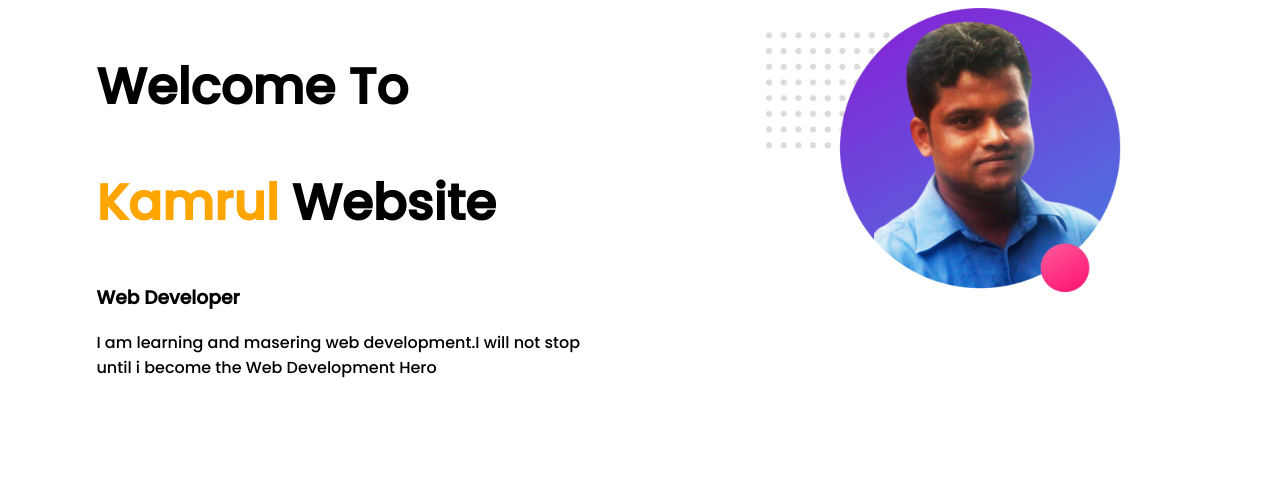
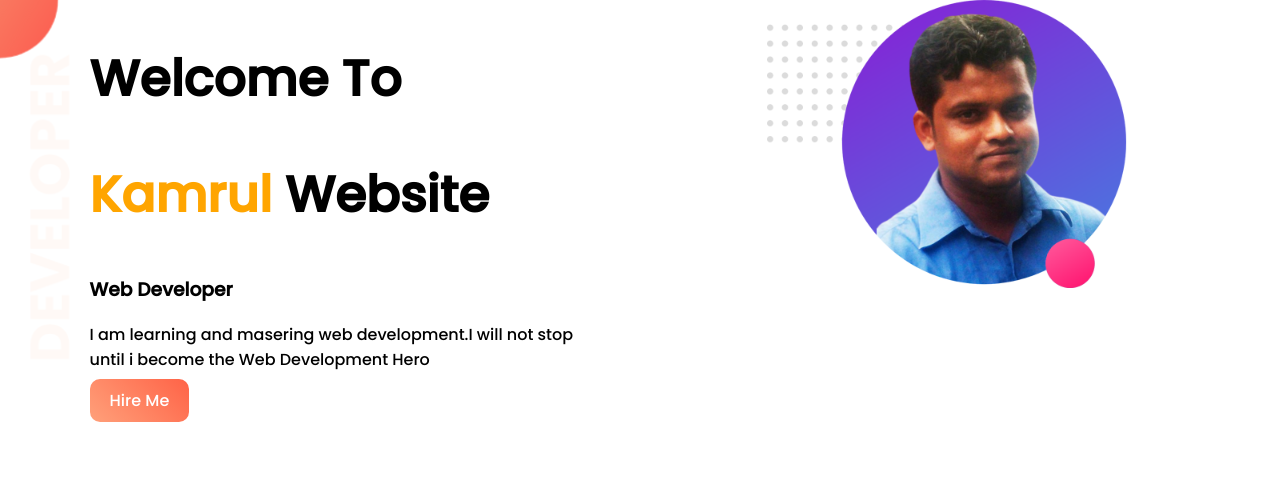
Before and after one commit to kamrul-islam-ed/web-portfolio, a plain HTML site: page index.html in a window 1280 px wide. Drawn offline with Linux system fonts and the light colour scheme.

Commit message:
button adde

```diff
--- a/index.html
+++ b/index.html
@@ -11,12 +11,13 @@
     <link rel="stylesheet" href="style.css">
 </head>
 <body>
-    <Section>
+    <Section class="top-banner">
         <div class="half-width">
             <h1>Welcome To</h1>
             <h1><span class="name-highlight">Kamrul</span> Website</h1>
             <h3> Web Developer</h3>
             <P>I am learning and masering web development.I will not stop until i become the Web Development Hero </P>
+            <a class="link-button" target="blank" href="https://www.linkedin.com/in/kamrul-islam-591652198/">Hire Me</a>
         </div>
         <div class="half-width">
             <img src="images/profile.png" alt="">
--- a/style.css
+++ b/style.css
@@ -1,5 +1,6 @@
 body{
     font-family: 'Poppins', sans-serif;
+    margin: 0px;
 }
 h1{
     font-size: 50px;
@@ -10,6 +11,7 @@ h1{
 .half-width{
     width: 40%;
     float: left;
+
     margin-left: 5%;
     padding-left: 2%;
 
@@ -17,3 +19,19 @@ h1{
 .half-width img{
     width: 100%;
 }
+.top-banner{
+    background-image:url("images/top-banner.png") ;
+    background-repeat: no-repeat;
+}
+section{
+    height: 500px;
+}
+.link-button{
+    text-decoration: none;
+  background-image: linear-gradient(45deg, lightSalmon, tomato);
+    padding: 10px 20px;
+    border-radius: 10px;
+    color: white;
+    font-weight: 700px;
+
+}
```
